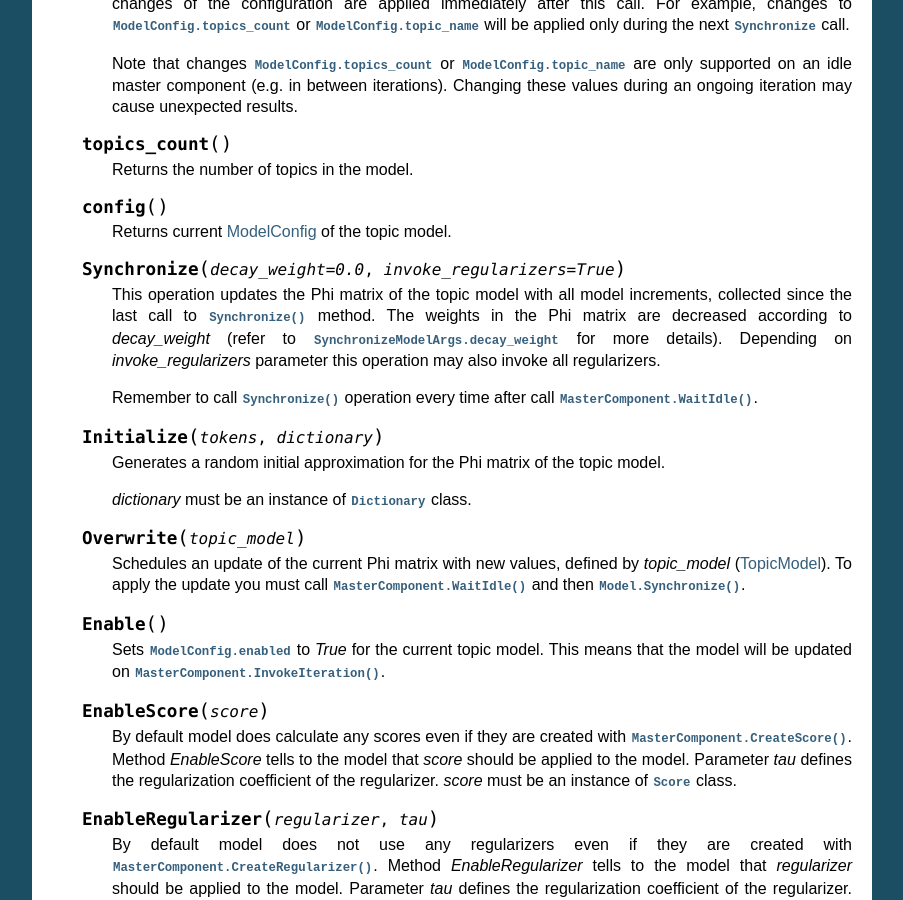
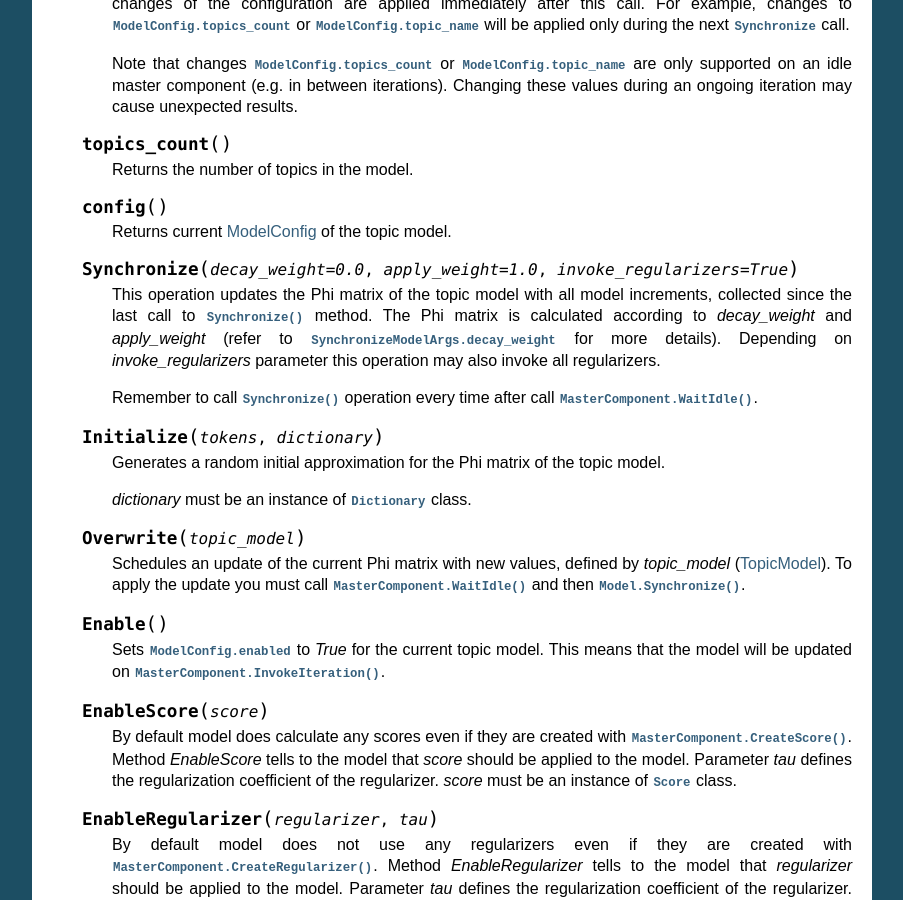
Before and after one commit to bigartm/bigartm, a Sphinx documentation site: the page built from docs/ref/python_interface.txt, in a window 1280 px wide and 900 px high, scrolled down 5197 px. Shown: the whole window, without its empty margins (198-1101 px from the left). Built offline with Sphinx 7.4.7, drawn with Linux system fonts in a browser that asks for light colours; formulas are drawn with MathJax 3.

Commit message:
Minor enhancements in python interface

```diff
--- a/docs/ref/python_interface.txt
+++ b/docs/ref/python_interface.txt
@@ -201,7 +201,7 @@ MasterComponent
 
       The behavior of this method also depends on :attr:`MasterComponentConfig.online_batch_processing` flag.
 
-   .. py:method:: InvokeIteration(iterations_count)
+   .. py:method:: InvokeIteration(iterations_count = 1)
 
       Invokes several iterations over the collection. The recommended value for *iterations_count* is 1.
       For more iterations use for loop around :py:meth:`InvokeIteration` method.
@@ -293,10 +293,10 @@ Model
 
       Returns current :ref:`ModelConfig` of the topic model.
 
-   .. py:method:: Synchronize(decay_weight = 0.0, invoke_regularizers = True)
+   .. py:method:: Synchronize(decay_weight = 0.0, apply_weight = 1.0, invoke_regularizers = True)
 
       This operation updates the Phi matrix of the topic model with all model increments, collected since the last call to :py:meth:`Synchronize` method.
-      The weights in the Phi matrix are decreased according to *decay_weight* (refer to :attr:`SynchronizeModelArgs.decay_weight` for more details).
+      The Phi matrix is calculated according to *decay_weight* and *apply_weight* (refer to :attr:`SynchronizeModelArgs.decay_weight` for more details).
       Depending on *invoke_regularizers* parameter this operation may also invoke all regularizers.
 
       Remember to call :py:meth:`Synchronize` operation every time after call :py:meth:`MasterComponent.WaitIdle`.
```
Also changed, not shown: 1 other file.
